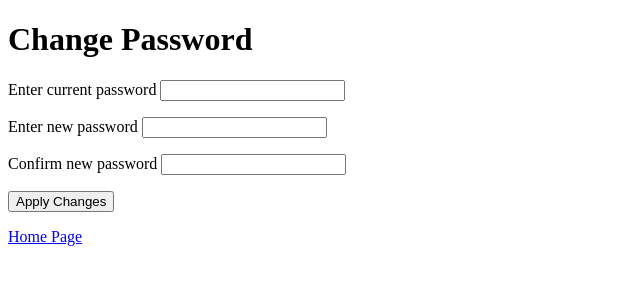
After one commit to soumilkanwal80/Leave-Management-System, a Flask app: page /change_password/1 in a window 1280 px wide. The commit adds this page. Shown: the top 300 px of the page, without its empty margins (0-640 px from the left). Run offline with Flask 2, Linux system fonts and the light colour scheme.

Commit message:
Change Password Option

```diff
--- a/app.py
+++ b/app.py
@@ -13,6 +13,7 @@ from hod_login_form import HODLoginForm
 from dean_login_form import DeanLoginForm
 from director_login_form import DirectorLoginForm
 from leave_details_form  import LeaveDetailsForm
+from change_password_form import ChangePasswordForm
 import os
 import re
 # from flask import Flask, request, url_for, render_template, redirect, flash
@@ -366,5 +367,26 @@ def director_login():
 
 	return render_template('director_login.html', form = form)
 
+@app.route('/change_password/<faculty_id>', methods = ['GET', 'POST'])
+def change_password(faculty_id):
+	form = ChangePasswordForm()
+	if form.validate_on_submit():
+		print('Password change form validated')
+		mongo_cursor = init.get_cursor()
+		details = list(mongo_cursor.find({
+			'faculty_id': (int)(faculty_id)
+			}))
+
+		if details[0]['password'] == form.current_password.data and form.new_password.data == form.confirm_new_password.data:
+			mongo_cursor.update_one({'faculty_id':(int)(faculty_id)},{
+			'$set':{
+			'password': form.new_password.data
+			}
+		})
+
+		return redirect(url_for('faculty'))
+
+	return render_template('change_password.html', form = form)
+
 if __name__ == "__main__":
 	app.run(debug = True)
--- /dev/null
+++ b/change_password_form.py
@@ -0,0 +1,9 @@
+from flask_wtf import FlaskForm
+from wtforms import StringField,PasswordField,SubmitField
+
+
+class ChangePasswordForm(FlaskForm):
+	current_password = PasswordField('Enter current password')
+	new_password = PasswordField('Enter new password')
+	confirm_new_password = PasswordField('Confirm new password')
+	submit = SubmitField('Apply Changes')
--- /dev/null
+++ b/templates/change_password.html
@@ -0,0 +1,35 @@
+<!DOCTYPE html>
+<html>
+<head>
+	<title>Change Password</title>
+</head>
+<body>
+	<h1>Change Password</h1>
+
+	<form action="" method="POST">
+		{{ form.hidden_tag() }}
+		<p>
+			{{ form.current_password.label }}
+			{{ form.current_password(size=20)}}
+		</p>
+
+		<p>
+			{{ form.new_password.label }}
+			{{ form.new_password(size=20)}}
+		</p>
+
+		<p>
+			{{ form.confirm_new_password.label }}
+			{{ form.confirm_new_password(size=20)}}
+		</p>
+
+		<p>{{ form.submit(class = "btn btn-outline-info") }}</p>
+
+	</form>
+
+	<footer>
+		<a href="/home">Home Page</a>
+	</footer>
+
+</body>
+</html>
--- a/templates/faculty_options.html
+++ b/templates/faculty_options.html
@@ -12,5 +12,6 @@
 	<a href={{ url_for("faculty")}}>Faculty Login</a>
 	<a href={{ url_for("applyLeave", faculty_id = faculty_id)}}>Apply Leave</a>
 	<a href={{ url_for("view_leave_status",faculty_id = faculty_id)}}>View Leave Status</a>
+	<a href={{ url_for("change_password", faculty_id = faculty_id)}}>Change Password</a>
 </body>
 </html>
```
